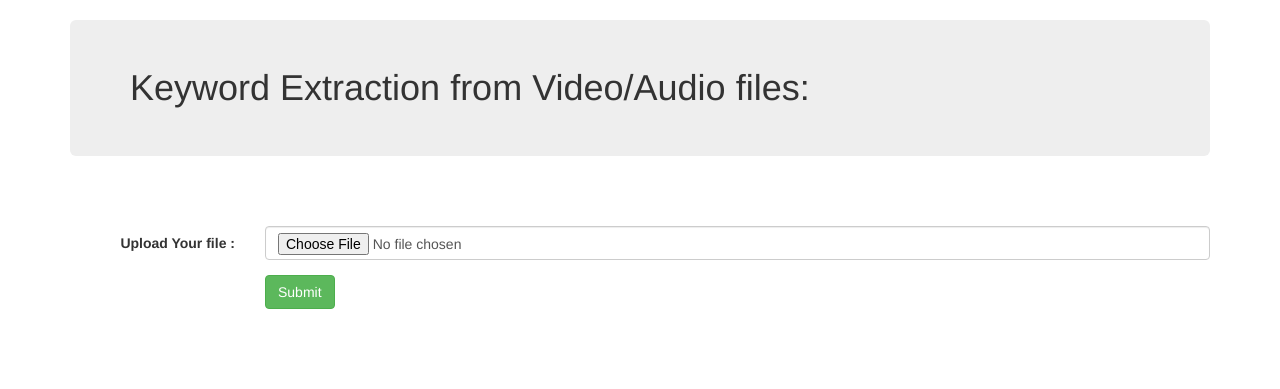
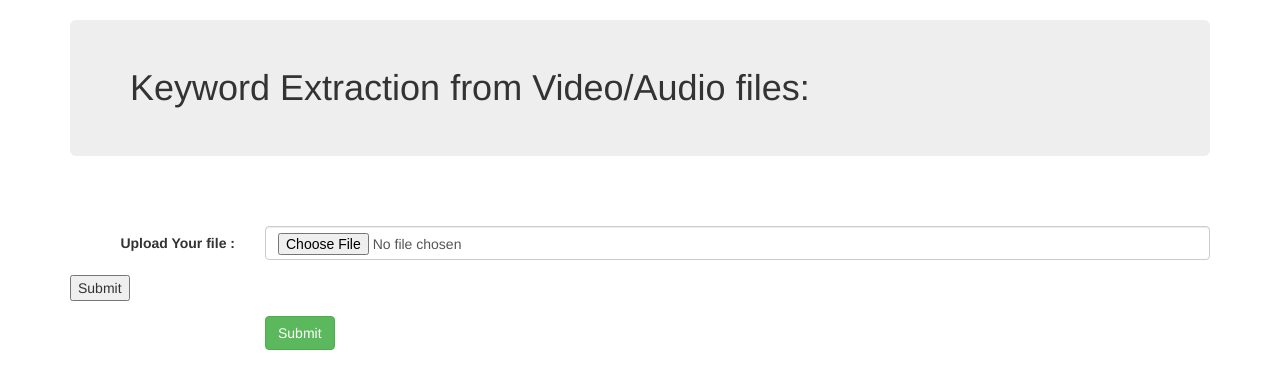
Before and after one commit to F-V-Younesi/Keyword-Extraction-From-Video-and-Audio-Sources, a Flask app: page / in a window 1280 px wide. Shown: the top 389 px of the page. Run offline with Flask 2, Linux system fonts and the light colour scheme; some libraries are stand-ins or nearby versions.

Commit message:
ADD TEXT TO HTML FORM index.html

```diff
--- a/Api/templates/index.html
+++ b/Api/templates/index.html
@@ -24,6 +24,12 @@
     </div>
 
     <div class="form-group">
+      <div class="col-sm-10">
+        <input type="submit" name="text">
+      </div>
+    </div>
+
+    <div class="form-group">
       <div class="col-sm-offset-2 col-sm-10">
         <button type="submit" class="btn btn-success">Submit</button>
       </div>
```
